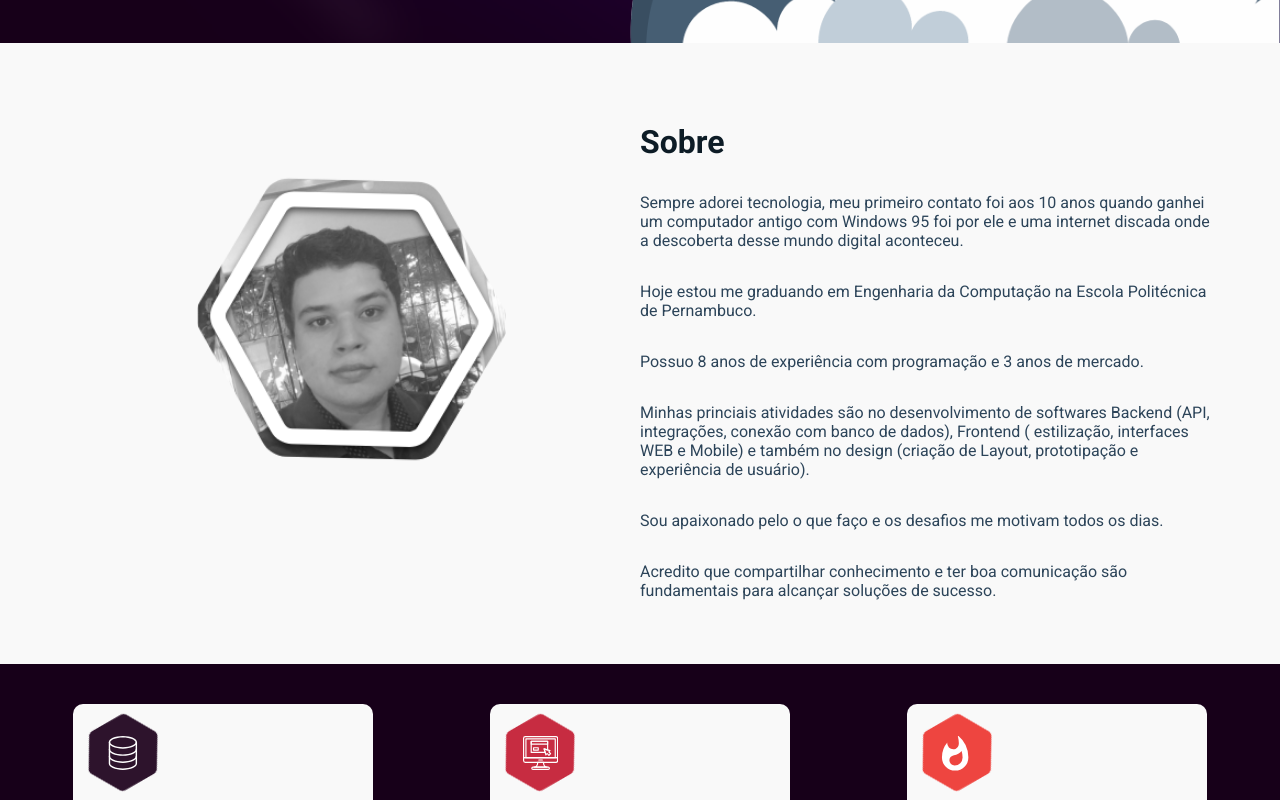
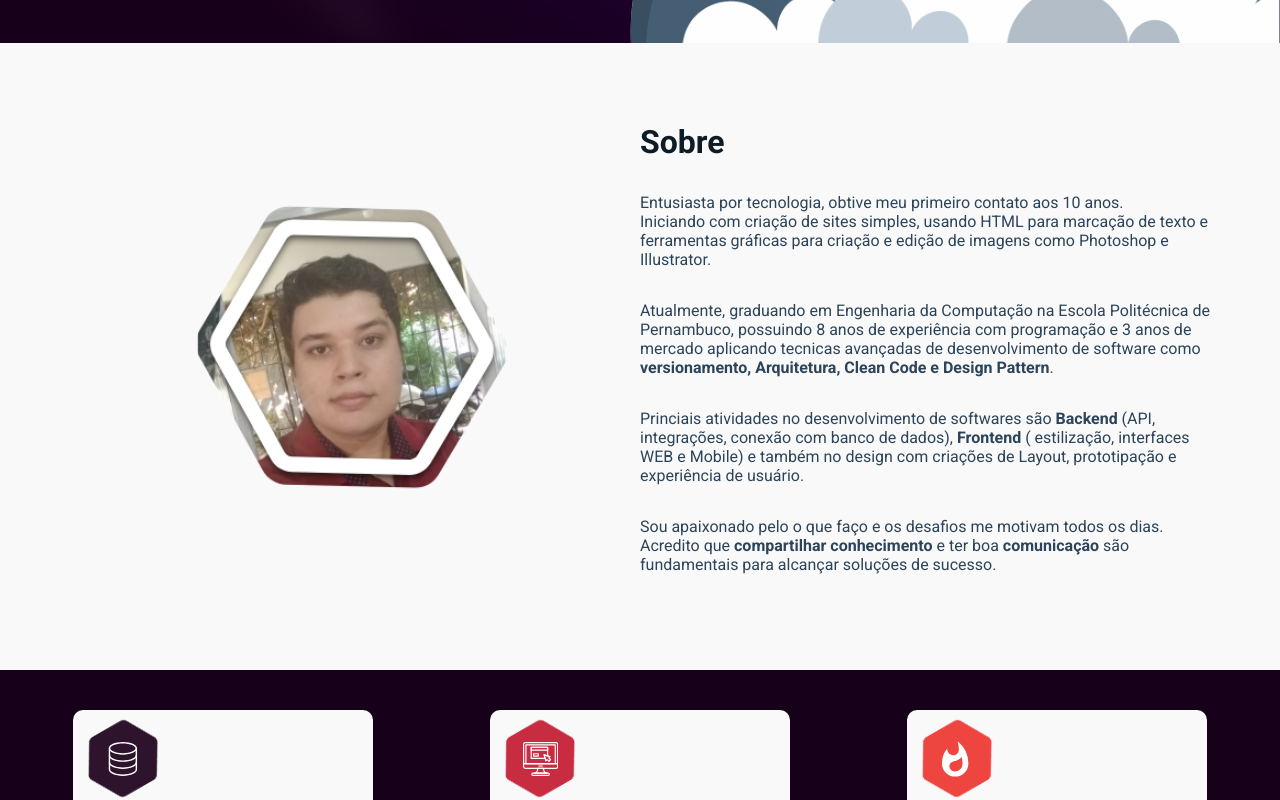
Before and after one commit to alefecrz/port, a React (Create React App) app: page / in a window 1280 px wide. Shown: the part 620-1420 px from the top of the page. Built offline with nearby package versions, Linux system fonts and the light colour scheme.

Commit message:
Edit text about me

```diff
--- a/src/pages/Aboutme/index.js
+++ b/src/pages/Aboutme/index.js
@@ -11,22 +11,26 @@ const Aboutme = () => (
     <Text>
       <h1>Sobre</h1>
       <p>
-        Sempre adorei tecnologia, meu primeiro contato foi aos 10 anos quando ganhei um computador antigo com Windows 95 foi por ele e uma internet discada onde a descoberta desse mundo digital aconteceu.
+        Entusiasta por tecnologia, obtive meu primeiro contato aos 10 anos. <br />
+        Iniciando com criação de sites simples, usando HTML para marcação de texto e ferramentas
+        gráficas para criação e edição de imagens como Photoshop e Illustrator.
       </p>
       <p>
-        Hoje estou me graduando em Engenharia da Computação na Escola Politécnica de Pernambuco.
+        Atualmente, graduando em Engenharia da Computação na Escola Politécnica de Pernambuco,
+        possuindo 8 anos de experiência com programação e 3 anos de mercado aplicando tecnicas avançadas
+        de desenvolvimento de software como  <strong>versionamento, Arquitetura, Clean Code e Design Pattern</strong>.
       </p>
       <p>
-        Possuo 8 anos de experiência com programação e 3 anos de mercado.
+        Princiais atividades no desenvolvimento de softwares são  <strong>Backend</strong> (API, integrações,
+        conexão com banco de dados), <strong>Frontend</strong> ( estilização, interfaces WEB e Mobile) e também
+        no design com criações de Layout, prototipação e experiência de usuário.
       </p>
       <p>
-        Minhas princiais atividades são no desenvolvimento de softwares Backend (API, integrações, conexão com banco de dados), Frontend ( estilização, interfaces WEB e Mobile) e também no design (criação de Layout, prototipação e experiência de usuário).
+        Sou apaixonado pelo o que faço e os desafios me motivam todos os dias.<br />
+        Acredito que <strong>compartilhar conhecimento</strong> e ter boa <strong>comunicação</strong> são fundamentais
+        para alcançar soluções de sucesso.
       </p>
       <p>
-        Sou apaixonado pelo o que faço e os desafios me motivam todos os dias.
-      </p>
-      <p>
-        Acredito que compartilhar conhecimento e ter boa comunicação são fundamentais para alcançar soluções de sucesso.
       </p>
     </Text>
 
--- a/src/pages/Aboutme/style.js
+++ b/src/pages/Aboutme/style.js
@@ -45,7 +45,7 @@ export const Image = styled.div`
   align-self: center;
 
   img {
-    filter: grayscale(100%);
+    margin-top: 50px;
     width: 25rem;
   }
 
```
